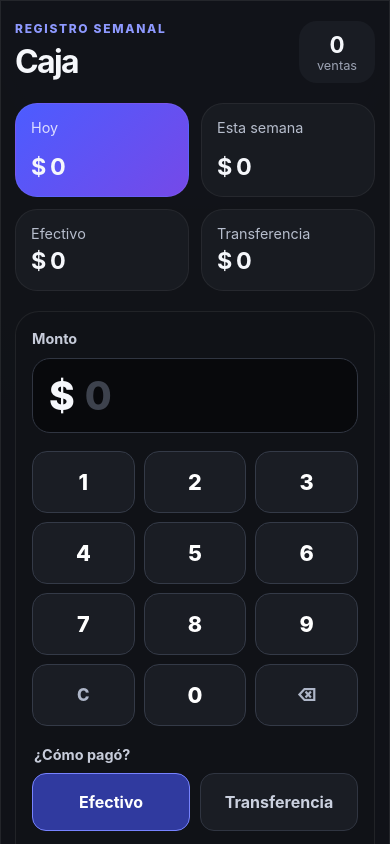
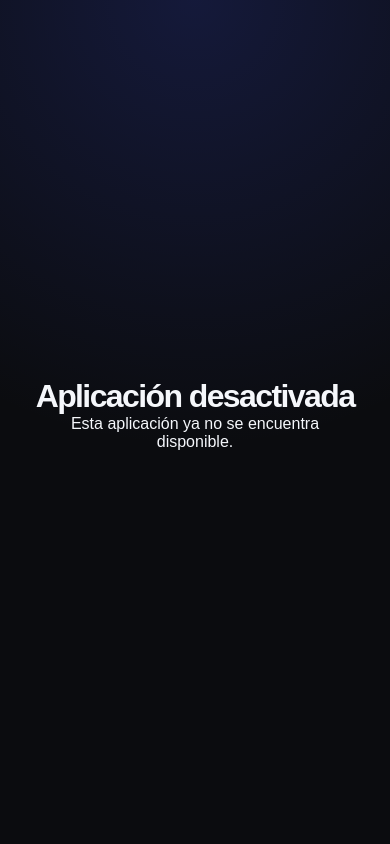
Before and after one commit to barberank/cierrecaja, a Next.js app: page / in a window 390 px wide. Shown: the top 844 px of the page. Built offline with nearby package versions, Linux system fonts and the light colour scheme; no server answers.

Commit message:
Disable application

```diff
--- a/app/page.tsx
+++ b/app/page.tsx
@@ -1,236 +1,10 @@
-"use client";
-
-import { FormEvent, useEffect, useMemo, useRef, useState } from "react";
-
-type PaymentMethod = "cash" | "transfer";
-type Sale = { id: string; amount: number; method: PaymentMethod; createdAt: string; weekKey: string };
-type InstallPromptEvent = Event & { prompt: () => Promise<void>; userChoice: Promise<{ outcome: "accepted" | "dismissed" }> };
-
-const STORAGE_KEY = "cierrecaja.sales.v1";
-const WEEK_KEY = "cierrecaja.week.v1";
-const money = new Intl.NumberFormat("es-AR", { style: "currency", currency: "ARS", maximumFractionDigits: 0 });
-
-function getWeekKey(date = new Date()) {
-  const local = new Date(date.getFullYear(), date.getMonth(), date.getDate());
-  const day = local.getDay() || 7;
-  local.setDate(local.getDate() - day + 1);
-  return `${local.getFullYear()}-${String(local.getMonth() + 1).padStart(2, "0")}-${String(local.getDate()).padStart(2, "0")}`;
-}
-
-function isSameLocalDay(iso: string, date = new Date()) {
-  const value = new Date(iso);
-  return value.getFullYear() === date.getFullYear() && value.getMonth() === date.getMonth() && value.getDate() === date.getDate();
-}
-
-function parseAmount(value: string) {
-  const normalized = value.replace(/\./g, "").replace(",", ".").replace(/[^0-9.]/g, "");
-  const parsed = Number(normalized);
-  return Number.isFinite(parsed) ? Math.round(parsed) : 0;
-}
-
-function formatAmount(value: string) {
-  const digits = value.replace(/\D/g, "").slice(0, 10);
-  if (!digits) return "";
-  return new Intl.NumberFormat("es-AR", { maximumFractionDigits: 0 }).format(Number(digits));
-}
-
-function registerLastActivity() {
-  void fetch("/api/ultimo-uso", { method: "POST", keepalive: true }).catch(() => undefined);
-}
-
 export default function Home() {
-  const [sales, setSales] = useState<Sale[]>([]);
-  const [amount, setAmount] = useState("");
-  const [method, setMethod] = useState<PaymentMethod>("cash");
-  const [ready, setReady] = useState(false);
-  const [isMobileKeypad, setIsMobileKeypad] = useState(false);
-  const [registered, setRegistered] = useState(false);
-  const [installPrompt, setInstallPrompt] = useState<InstallPromptEvent | null>(null);
-  const amountRef = useRef<HTMLInputElement>(null);
-  const animationTimer = useRef<ReturnType<typeof setTimeout> | null>(null);
-
-  useEffect(() => {
-    const currentWeek = getWeekKey();
-    const storedWeek = window.localStorage.getItem(WEEK_KEY);
-    if (storedWeek !== currentWeek) {
-      window.localStorage.setItem(WEEK_KEY, currentWeek);
-      window.localStorage.setItem(STORAGE_KEY, "[]");
-      setSales([]);
-    } else {
-      try {
-        const stored = JSON.parse(window.localStorage.getItem(STORAGE_KEY) || "[]") as Sale[];
-        setSales(stored.filter((sale) => sale.weekKey === currentWeek));
-      } catch {
-        window.localStorage.setItem(STORAGE_KEY, "[]");
-      }
-    }
-
-    const mobile = window.matchMedia("(max-width: 560px), (pointer: coarse)").matches;
-    setIsMobileKeypad(mobile);
-    setReady(true);
-    registerLastActivity();
-
-    if ("serviceWorker" in navigator) navigator.serviceWorker.register("/sw.js").catch(() => undefined);
-
-    const handleInstall = (event: Event) => {
-      event.preventDefault();
-      setInstallPrompt(event as InstallPromptEvent);
-    };
-    window.addEventListener("beforeinstallprompt", handleInstall);
-    return () => {
-      window.removeEventListener("beforeinstallprompt", handleInstall);
-      if (animationTimer.current) clearTimeout(animationTimer.current);
-    };
-  }, []);
-
-  useEffect(() => {
-    if (!ready) return;
-    window.localStorage.setItem(STORAGE_KEY, JSON.stringify(sales));
-  }, [sales, ready]);
-
-  useEffect(() => {
-    if (ready && !isMobileKeypad) amountRef.current?.focus();
-  }, [ready, isMobileKeypad]);
-
-  const totals = useMemo(() => {
-    const today = sales.filter((sale) => isSameLocalDay(sale.createdAt));
-    const sum = (items: Sale[]) => items.reduce((total, sale) => total + sale.amount, 0);
-    return {
-      today: sum(today),
-      week: sum(sales),
-      cash: sum(sales.filter((sale) => sale.method === "cash")),
-      transfer: sum(sales.filter((sale) => sale.method === "transfer")),
-      count: sales.length,
-    };
-  }, [sales]);
-
-  function flashConfirmation() {
-    setRegistered(true);
-    if (animationTimer.current) clearTimeout(animationTimer.current);
-    animationTimer.current = setTimeout(() => setRegistered(false), 100);
-  }
-
-  function submitSale(event: FormEvent<HTMLFormElement>) {
-    event.preventDefault();
-    const parsedAmount = parseAmount(amount);
-    if (parsedAmount <= 0) {
-      amountRef.current?.focus();
-      return;
-    }
-    const sale: Sale = {
-      id: crypto.randomUUID(),
-      amount: parsedAmount,
-      method,
-      createdAt: new Date().toISOString(),
-      weekKey: getWeekKey(),
-    };
-    setSales((current) => [sale, ...current]);
-    setAmount("");
-    flashConfirmation();
-    registerLastActivity();
-    if (!isMobileKeypad) amountRef.current?.focus();
-  }
-
-  function appendDigit(digit: string) {
-    setAmount((current) => formatAmount(`${current.replace(/\D/g, "")}${digit}`));
-  }
-
-  function undoLastSale() {
-    if (!sales.length) return;
-    const last = sales[0];
-    const methodLabel = last.method === "cash" ? "efectivo" : "transferencia";
-    if (window.confirm(`¿Deshacer la última venta de ${money.format(last.amount)} en ${methodLabel}?`)) {
-      setSales((current) => current.slice(1));
-    }
-  }
-
-  async function installApp() {
-    if (!installPrompt) return;
-    await installPrompt.prompt();
-    await installPrompt.userChoice;
-    setInstallPrompt(null);
-  }
-
-  if (!ready) return null;
-
   return (
-    <main className="shell">
-      <section className={`app-card ${registered ? "registered" : ""}`}>
-        <header className="header">
-          <div>
-            <p className="eyebrow">REGISTRO SEMANAL</p>
-            <h1>Caja</h1>
-          </div>
-          <div className="header-actions">
-            {installPrompt && <button className="install-button" type="button" onClick={installApp}>Instalar app</button>}
-            <div className="sale-count"><strong>{totals.count}</strong><span>{totals.count === 1 ? "venta" : "ventas"}</span></div>
-          </div>
-        </header>
-
-        <section className="summary-grid" aria-label="Resumen de caja">
-          <article className="summary-card main-total"><span>Hoy</span><strong>{money.format(totals.today)}</strong></article>
-          <article className="summary-card"><span>Esta semana</span><strong>{money.format(totals.week)}</strong></article>
-          <article className="summary-card compact"><span>Efectivo</span><strong>{money.format(totals.cash)}</strong></article>
-          <article className="summary-card compact"><span>Transferencia</span><strong>{money.format(totals.transfer)}</strong></article>
-        </section>
-
-        <form className="sale-form" onSubmit={submitSale}>
-          <label htmlFor="amount">Monto</label>
-          <div className="amount-field">
-            <span>$</span>
-            <input
-              ref={amountRef}
-              id="amount"
-              value={amount}
-              onChange={(event) => setAmount(formatAmount(event.target.value))}
-              inputMode={isMobileKeypad ? "none" : "numeric"}
-              readOnly={isMobileKeypad}
-              autoComplete="off"
-              autoFocus={!isMobileKeypad}
-              placeholder="0"
-              aria-label="Monto de la venta"
-            />
-          </div>
-
-          {isMobileKeypad && (
-            <div className="keypad" aria-label="Teclado numérico">
-              {["1", "2", "3", "4", "5", "6", "7", "8", "9"].map((digit) => (
-                <button type="button" key={digit} onClick={() => appendDigit(digit)}>{digit}</button>
-              ))}
-              <button type="button" className="keypad-action" onClick={() => setAmount("")}>C</button>
-              <button type="button" onClick={() => appendDigit("0")}>0</button>
-              <button type="button" className="keypad-action" aria-label="Borrar último número" onClick={() => setAmount((current) => formatAmount(current.replace(/\D/g, "").slice(0, -1)))}>⌫</button>
-            </div>
-          )}
-
-          <fieldset>
-            <legend>¿Cómo pagó?</legend>
-            <div className="method-selector">
-              <button type="button" className={method === "cash" ? "selected" : ""} onClick={() => setMethod("cash")}>Efectivo</button>
-              <button type="button" className={method === "transfer" ? "selected" : ""} onClick={() => setMethod("transfer")}>Transferencia</button>
-            </div>
-          </fieldset>
-
-          <button className="submit-button" type="submit">{registered ? "Registrado ✓" : "Registrar venta"}</button>
-        </form>
-
-        <section className="movements">
-          <div className="section-title">
-            <h2>Últimos movimientos</h2>
-            <button type="button" onClick={undoLastSale} disabled={sales.length === 0}>Deshacer última</button>
-          </div>
-          {sales.length === 0 ? (
-            <div className="empty-state"><p>Todavía no registraste ventas esta semana.</p></div>
-          ) : (
-            <ul>{sales.map((sale) => {
-              const date = new Date(sale.createdAt);
-              return <li key={sale.id}><div><strong>{sale.method === "cash" ? "Efectivo" : "Transferencia"}</strong><span>{date.toLocaleDateString("es-AR", { weekday: "short", day: "2-digit", month: "2-digit" })} · {date.toLocaleTimeString("es-AR", { hour: "2-digit", minute: "2-digit" })}</span></div><strong>{money.format(sale.amount)}</strong></li>;
-            })}</ul>
-          )}
-        </section>
-
-        <footer>Esta aplicación registra estadísticas de uso para mejorar el servicio.</footer>
-      </section>
+    <main style={{display:'flex',minHeight:'100vh',alignItems:'center',justifyContent:'center',padding:'2rem',fontFamily:'sans-serif',textAlign:'center'}}>
+      <div>
+        <h1>Aplicación desactivada</h1>
+        <p>Esta aplicación ya no se encuentra disponible.</p>
+      </div>
     </main>
   );
 }
```
